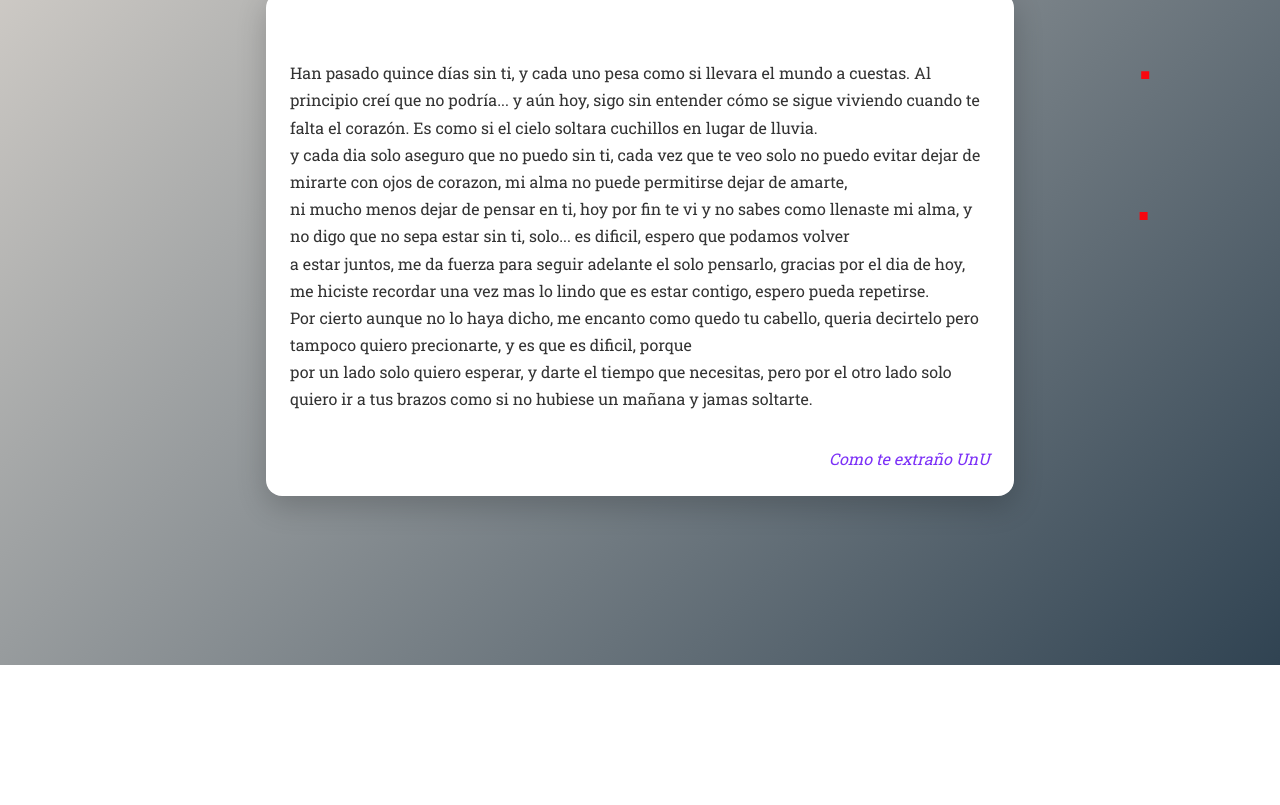
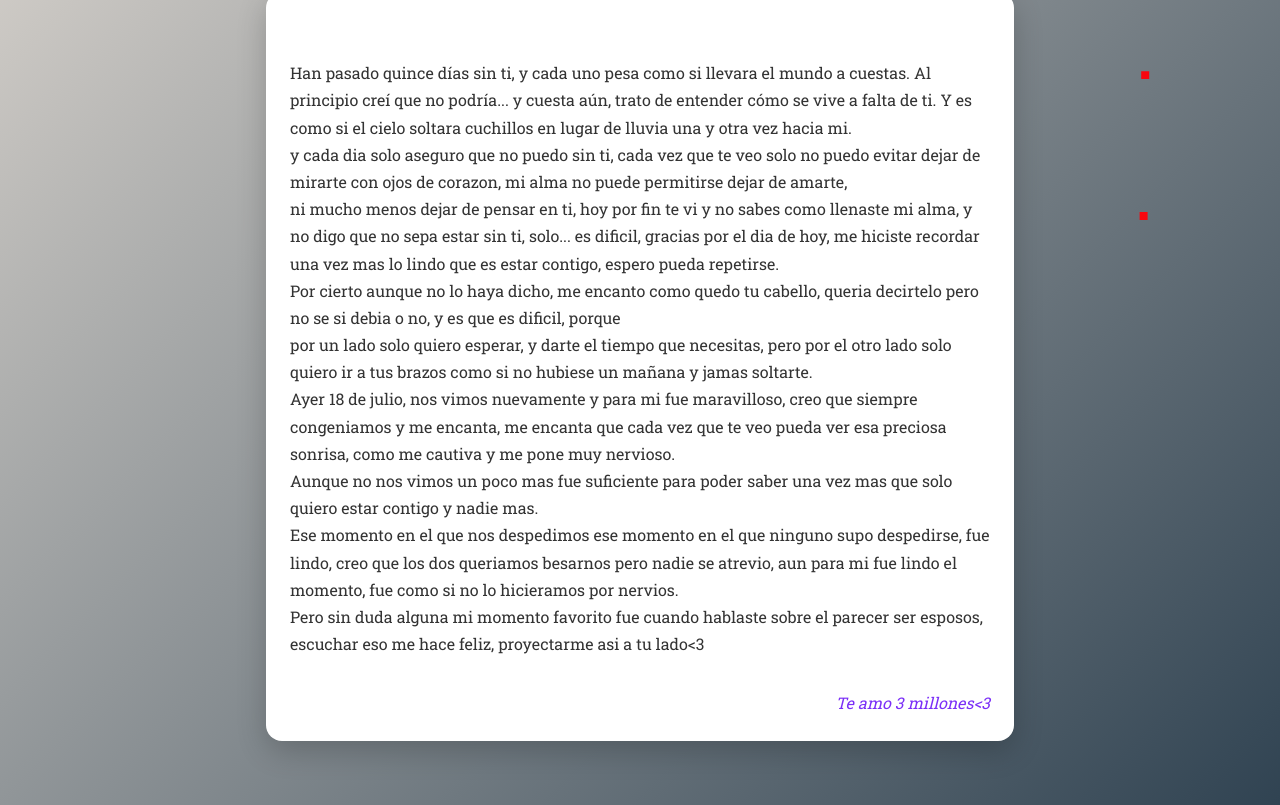
Before and after one commit to Guagua-Coa/Citla, a plain HTML site: page Julio.html in a window 1280 px wide. Shown: the part 135-940 px from the top of the page. Before the commit the page ends 800 px from the top, so only its background shows below. Drawn offline with nearby package versions, Linux system fonts and the light colour scheme.

Commit message:
Update Julio.html

```diff
--- a/Julio.html
+++ b/Julio.html
@@ -192,14 +192,17 @@
 
   <div class="carta">
     <p>
-Han pasado quince días sin ti, y cada uno pesa como si llevara el mundo a cuestas. Al principio creí que no podría... y aún hoy, sigo sin entender cómo se sigue viviendo cuando te falta el corazón. Es como si el cielo soltara cuchillos en lugar de lluvia.
+Han pasado quince días sin ti, y cada uno pesa como si llevara el mundo a cuestas. Al principio creí que no podría... y cuesta aún, trato de entender cómo se vive a falta de ti. Y es como si el cielo soltara cuchillos en lugar de lluvia una y otra vez hacia mi.
 y cada dia solo aseguro que no puedo sin ti, cada vez que te veo solo no puedo evitar dejar de mirarte con ojos de corazon, mi alma no puede permitirse dejar de amarte,
-ni mucho menos dejar de pensar en ti, hoy por fin te vi y no sabes como llenaste mi alma, y no digo que no sepa estar sin ti, solo... es dificil, espero que podamos volver
-a estar juntos, me da fuerza para seguir adelante el solo pensarlo, gracias por el dia de hoy, me hiciste recordar una vez mas lo lindo que es estar contigo, espero pueda repetirse.
-Por cierto aunque no lo haya dicho, me encanto como quedo tu cabello, queria decirtelo pero tampoco quiero precionarte, y es que es dificil, porque
+ni mucho menos dejar de pensar en ti, hoy por fin te vi y no sabes como llenaste mi alma, y no digo que no sepa estar sin ti, solo... es dificil, gracias por el dia de hoy, me hiciste recordar una vez mas lo lindo que es estar contigo, espero pueda repetirse.
+Por cierto aunque no lo haya dicho, me encanto como quedo tu cabello, queria decirtelo pero no se si debia o no, y es que es dificil, porque
 por un lado solo quiero esperar, y darte el tiempo que necesitas, pero por el otro lado solo quiero ir a tus brazos como si no hubiese un mañana y jamas soltarte.
+Ayer 18 de julio, nos vimos nuevamente y para mi fue maravilloso, creo que siempre congeniamos y me encanta, me encanta que cada vez que te veo pueda ver esa preciosa sonrisa, como me cautiva y me pone muy nervioso.
+Aunque no nos vimos un poco mas fue suficiente para poder saber una vez mas que solo quiero estar contigo y nadie mas.
+Ese momento en el que nos despedimos ese momento en el que ninguno supo despedirse, fue lindo, creo que los dos queriamos besarnos pero nadie se atrevio, aun para mi fue lindo el momento, fue como si no lo hicieramos por nervios.
+Pero sin duda alguna mi momento favorito fue cuando hablaste sobre el parecer ser esposos, escuchar eso me hace feliz, proyectarme asi a tu lado<3
     </p>
-    <div class="firma">Como te extraño UnU</div>
+    <div class="firma">Te amo 3 millones<3</div>
   </div>
 
 
```
